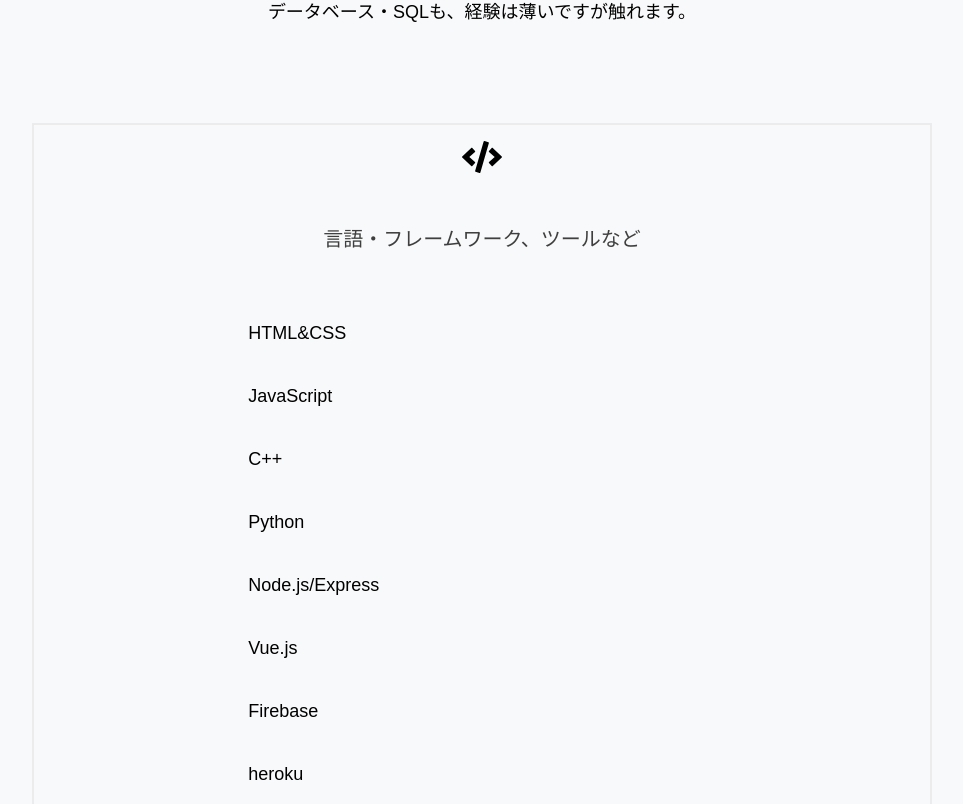
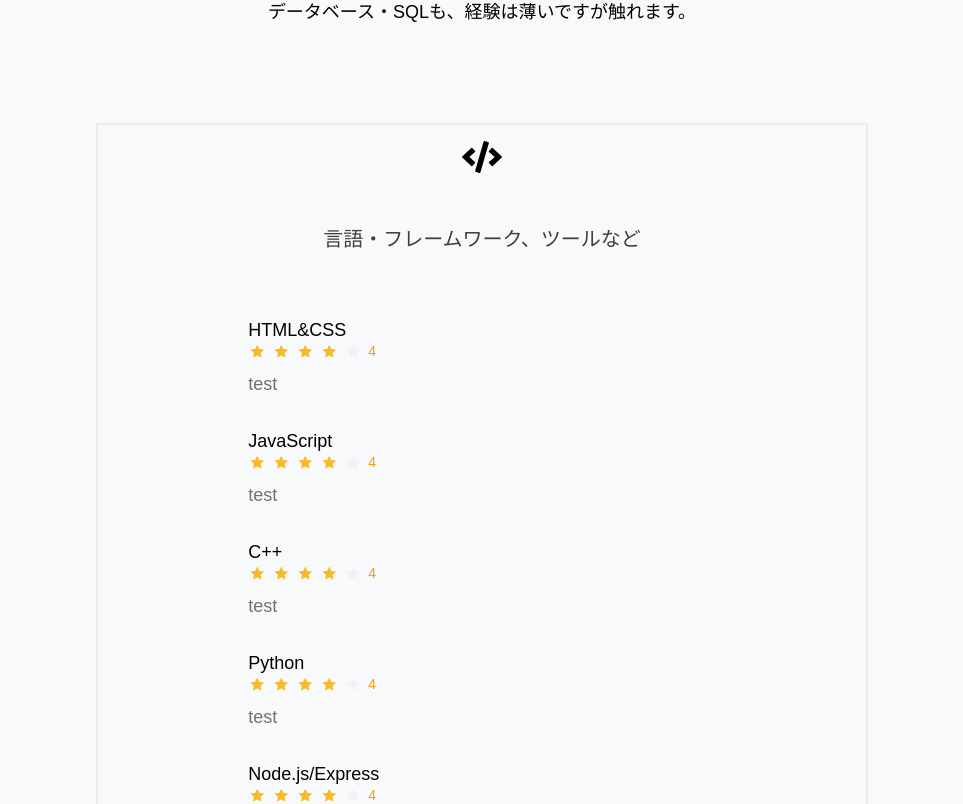
Before and after one commit to kotaok/first_vue, a Vue app: page /page2 in a window 1280 px wide. Shown: the part 1797-2601 px from the top of the page, without its empty margins (158-1121 px from the left). Built offline with nearby package versions, Linux system fonts and the light colour scheme.

Commit message:
言語の理解度を追加

```diff
--- a/src/components/page2.vue
+++ b/src/components/page2.vue
@@ -50,7 +50,7 @@
 }
 
 .about-block {
-  width: 70%;
+  width: 60%;
   margin: auto;
   margin-bottom: 40px;
   background-color: #F8F9FA;
--- a/src/components/skills.vue
+++ b/src/components/skills.vue
@@ -2,7 +2,16 @@
   <div class="skill-block">
     <transition-group tag="div" class="list" appear>
       <div class="skill" stagger="70" v-for="skill of skills" v-bind:key="skill.name">
-        <p>{{ skill.name }}</p>
+        <p>{{ skill.name }}
+          <el-rate
+          v-if="skill.value!=null"
+          v-model="skill.value"
+          disabled
+          show-score
+          text-color="#ff9900">
+          </el-rate>
+        </p>
+        <p class="summary">test</p>
       </div>
     </transition-group>
   </div>
@@ -13,19 +22,19 @@
   data: function() {
     return {
       skills: [
-        { name: 'HTML&CSS'},
-        { name: 'JavaScript'},
-        { name: 'C++'},
-        { name: 'Python'},
-        { name: 'Node.js/Express'},
-        { name: 'Vue.js'},
-        { name: 'Firebase'},
-        { name: 'heroku'},
-        { name: 'VSCode'},
-        { name: 'VirtualBox'},
-        { name: 'vagrant'},
-        { name: 'Git'},
-        { name: 'GitHub'},
+        { name: 'HTML&CSS', value: 4},
+        { name: 'JavaScript', value: 4},
+        { name: 'C++', value: 4},
+        { name: 'Python', value: 4},
+        { name: 'Node.js/Express', value: 4},
+        { name: 'Vue.js', value: 4},
+        { name: 'Firebase', value: null},
+        { name: 'heroku', value: null},
+        { name: 'VSCode', value: null},
+        { name: 'VirtualBox', value: null},
+        { name: 'vagrant', value: null},
+        { name: 'Git', value: null},
+        { name: 'GitHub', value: null},
       ],
       color: "#1FA0FF"
     };
@@ -43,16 +52,20 @@
 }
 
 .skill {
-  width: 60%;
-  margin: 8px 0px;
+  width: 70%;
+  margin: 10px 0px;
 }
 
 .skill p {
   text-align: left;
   font-size: 18px;
-  padding: 10px 35px;
+  padding: 5px 35px;
   border-radius: 2px;
   margin: 3px 0px;
+}
+
+.summary {
+  color: #727272;
 }
 
 .skill-block {
```
